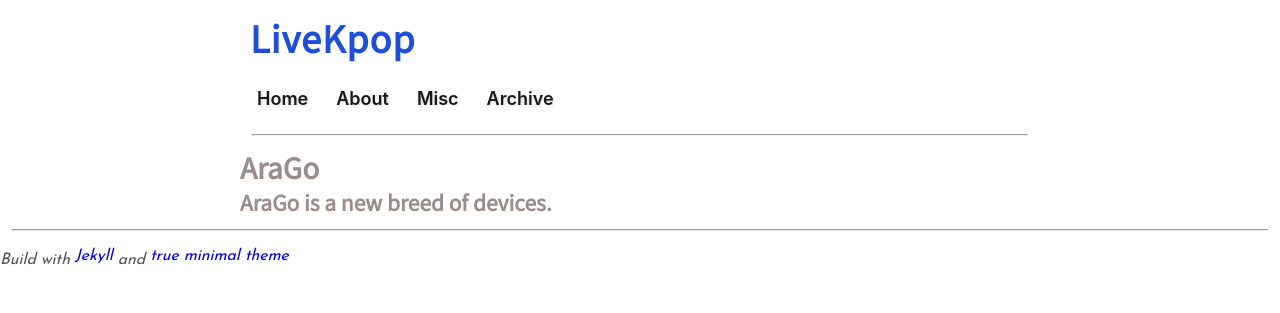
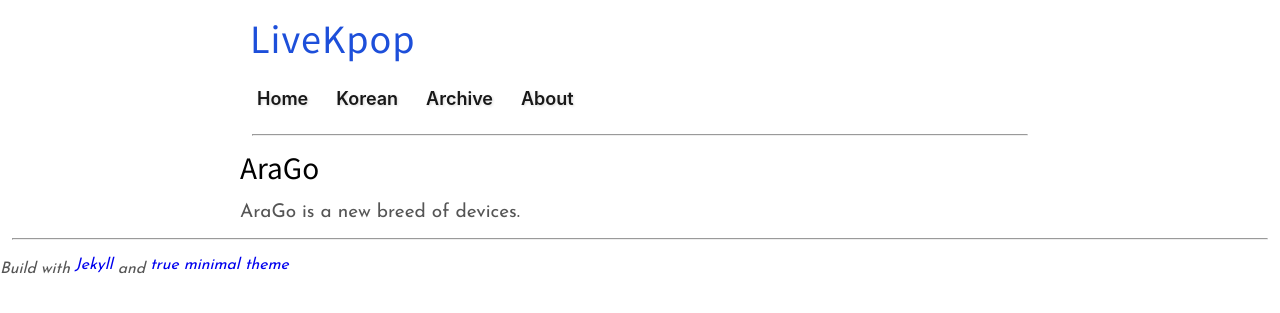
Before and after one commit to apeman/wakanda, a Jekyll site: the page built from _posts/2020-02-26-AraGo.md, in a window 1280 px wide. Shown: the top 313 px of the page. Built offline with Jekyll 4.4.1, drawn with Linux system fonts in a browser that asks for light colours.

Commit message:
added a folder

```diff
--- /dev/null
+++ b/Korean/index.html
@@ -0,0 +1,6 @@
+---
+layout: default
+title: Korean
+---
+
+# some korean goes here
--- a/_includes/header.html
+++ b/_includes/header.html
@@ -5,14 +5,14 @@
         <a href='{{ site.url }}/'> Home</a>
     </li>
     <li>
-        <a href='{{ site.url }}/about/'>About </a>
-    </li>
-    <li>
-        <a href='{{ site.url }}/about/'>Misc</a>
+        <a href='{{ site.url }}/Korean/'>Korean</a>
     </li>
     <li>
         <a href='{{ site.url }}/archive/'> Archive</a>
     </li>
+    <li>
+        <a href='{{ site.url }}/about/'>About </a>
+    </li>
 </ul>
 <hr>
 </header>
--- a/_posts/2020-02-26-AraGo.md
+++ b/_posts/2020-02-26-AraGo.md
@@ -4,4 +4,4 @@
 date:   2020-02-26 2:30:00 +0530
 ---
 
-## AraGo is a new breed of devices.
+ AraGo is a new breed of devices.
--- a/assets/css/style.css
+++ b/assets/css/style.css
@@ -24,10 +24,6 @@
         body::-webkit-scrollbar-thumb {
         background-color: #555;
         }
-           h1, h2, h3, h4, h5 {
-    clear: both;
-    line-height: 1.4;
-    }
     header, main {
         display: block;
         margin: 0 auto;
@@ -105,10 +101,16 @@
 
 a, a:link, a:visited {
     line-height: 1.2em;
-    text-decoration: none;
+    text-decoration: dotted;
     vertical-align: top;
     margin-top: 4px;
 }
+h1, h2, h3, h4, h5 {
+    clear: both;
+    color: #000000;
+    line-height: 1.4;
+    font-weight: normal;
+    }
 
 section h2 {
     color: #001ba0;
--- a/index.html
+++ b/index.html
@@ -10,7 +10,7 @@
     </a>
   </h2>
 
-  <p>{{ post.excerpt | strip_html | truncate: 250 }}</p>
+  <p>{{ post.excerpt | strip_html | truncate: 230 }}</p>
 </section>
 {% endfor %}
 
```
Also changed, not shown: _posts/2020-02-26-IttyBitty.md (+1 -1 lines).
